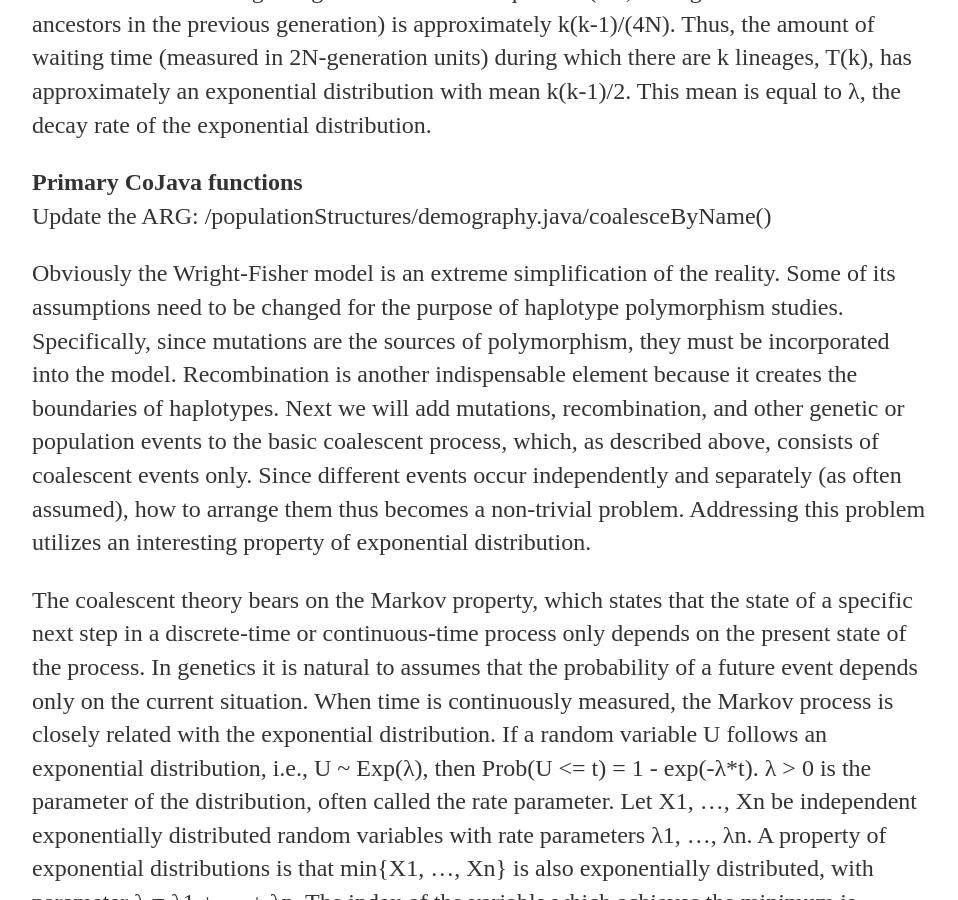
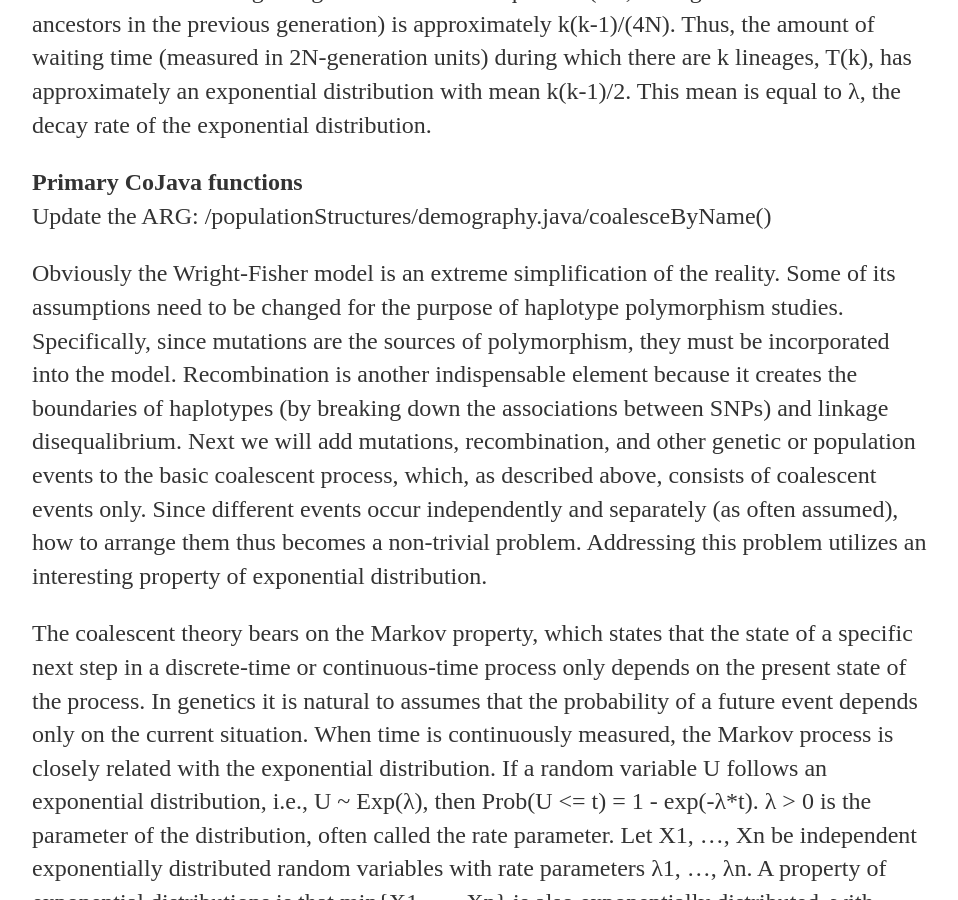
Before and after one commit to lybird300/lybird300.github.io, a Jekyll site: the page built from _posts/2015-04-02-coalescent.md, in a window 1280 px wide and 900 px high, scrolled down 2771 px. Shown: the whole window, without its empty margins (160-1118 px from the left). Built offline with Jekyll 4.4.1, drawn with Linux system fonts in a browser that asks for light colours; some of the changed text lies outside the part shown.

Commit message:
Update 2015-04-02-coalescent.md

```diff
--- a/_posts/2015-04-02-coalescent.md
+++ b/_posts/2015-04-02-coalescent.md
@@ -51,7 +51,7 @@ Step 2 utilizes the property that when n is much smaller than N, the probability
 <br/>
 Update the ARG: /populationStructures/demography.java/coalesceByName()
 
-Obviously the Wright-Fisher model is an extreme simplification of the reality. Some of its assumptions need to be changed for the purpose of haplotype polymorphism studies. Specifically, since mutations are the sources of polymorphism, they must be incorporated into the model. Recombination is another indispensable element because it creates the boundaries of haplotypes. Next we will add mutations, recombination, and other genetic or population events to the basic coalescent process, which, as described above, consists of coalescent events only. Since different events occur independently and separately (as often assumed), how to arrange them thus becomes a non-trivial problem.  Addressing this problem utilizes an interesting property of exponential distribution.
+Obviously the Wright-Fisher model is an extreme simplification of the reality. Some of its assumptions need to be changed for the purpose of haplotype polymorphism studies. Specifically, since mutations are the sources of polymorphism, they must be incorporated into the model. Recombination is another indispensable element because it creates the boundaries of haplotypes (by breaking down the associations between SNPs) and linkage disequalibrium. Next we will add mutations, recombination, and other genetic or population events to the basic coalescent process, which, as described above, consists of coalescent events only. Since different events occur independently and separately (as often assumed), how to arrange them thus becomes a non-trivial problem.  Addressing this problem utilizes an interesting property of exponential distribution.
 
 The coalescent theory bears on the Markov property, which states that the state of a specific next step in a discrete-time or continuous-time process only depends on the present state of the process. In genetics it is natural to assumes that the probability of a future event depends only on the current situation. When time is continuously measured, the Markov process is closely related with the exponential distribution. If a random variable U follows an exponential distribution, i.e., U ~ Exp(λ), then Prob(U <= t) = 1 - exp(-λ*t). λ > 0 is the parameter of the distribution, often called the rate parameter. Let X1, ..., Xn be independent exponentially distributed random variables with rate parameters λ1, ..., λn. A property of exponential distributions is that min{X1, ..., Xn} is also exponentially distributed, with parameter λ = λ1 + ... + λn. The index of the variable which achieves the minimum is distributed according to the law Prob(Xk=min{X1, ..., Xn}) = λk/(λ1 + ... + λn). Next we will show how to add other evolutionary events to the coalescent process using this property.
 
```
Also changed, not shown: other parts of _posts/2015-04-02-coalescent.md (+1 -1 lines).
